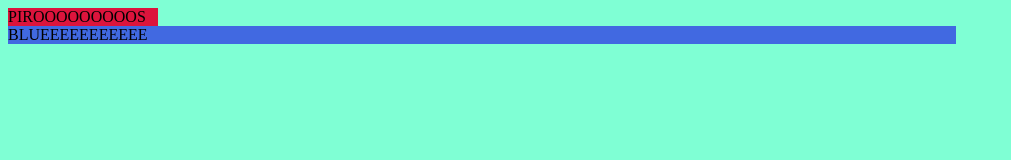
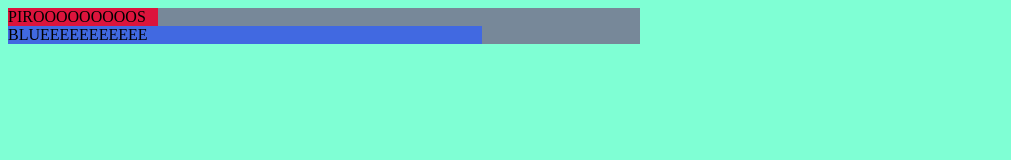
Before and after one commit to tothkatackik/Webfejlesztes, a plain HTML site: page CSS/doboz modell/doboz.html in a window 1280 px wide. Shown: the whole page, without its empty margins (0-1011 px from the left). Drawn offline with Linux system fonts and the light colour scheme.

Commit message:
felsodoboz omaigad

```diff
--- a/CSS/doboz modell/doboz.css
+++ b/CSS/doboz modell/doboz.css
@@ -11,3 +11,8 @@ body {
     background-color: royalblue;
     width: 75%;
 }
+
+#felsodoboz {
+    background-color: lightslategray;
+    width: 50%
+}
--- a/CSS/doboz modell/doboz.html
+++ b/CSS/doboz modell/doboz.html
@@ -6,7 +6,9 @@
     <link rel="stylesheet" href="doboz.css">
 </head>
 <body>
-    <div id="piros">PIROOOOOOOOOS</div>
-    <div id="kek">BLUEEEEEEEEEEE</div>
+    <div id="felsodoboz">
+        <div id="piros">PIROOOOOOOOOS</div>
+        <div id="kek">BLUEEEEEEEEEEE</div>
+    </div>
 </body>
 </html>
```
